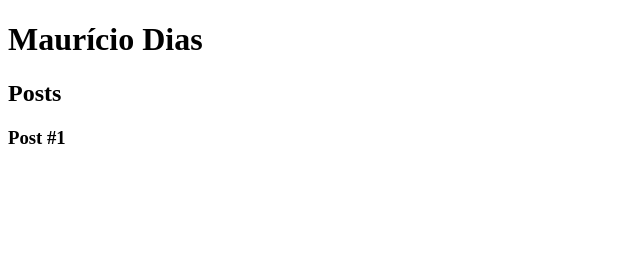
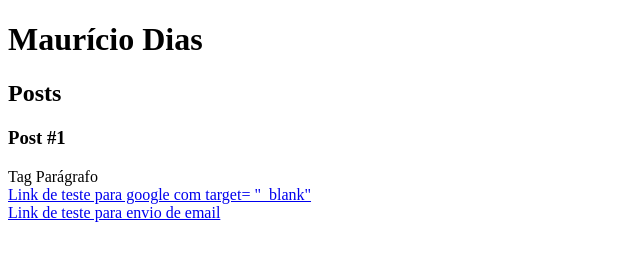
Before and after one commit to mauriciocd7/HtmlCss_DIO, a plain HTML site: page index.html in a window 1280 px wide. Shown: the whole page, without its empty margins (0-640 px from the left). Drawn offline with Linux system fonts and the light colour scheme.

Commit message:
Inserção de links

```diff
--- a/index.html
+++ b/index.html
@@ -17,6 +17,14 @@
             <header>
                 <h3>Post #1</h3>
             </header>
+            <p>
+                Tag Parágrafo <br>
+                <a href="https://www.google.com.br" target= "_blank">Link de teste para google com target= "_blank"</a>
+                <br>
+                <a href ="mailto:mauriciocd7@gmail.com">Link de teste para envio de email</a>
+                <br>
+
+            </p>
         </article>
     </section>
     <footer></footer>
```
